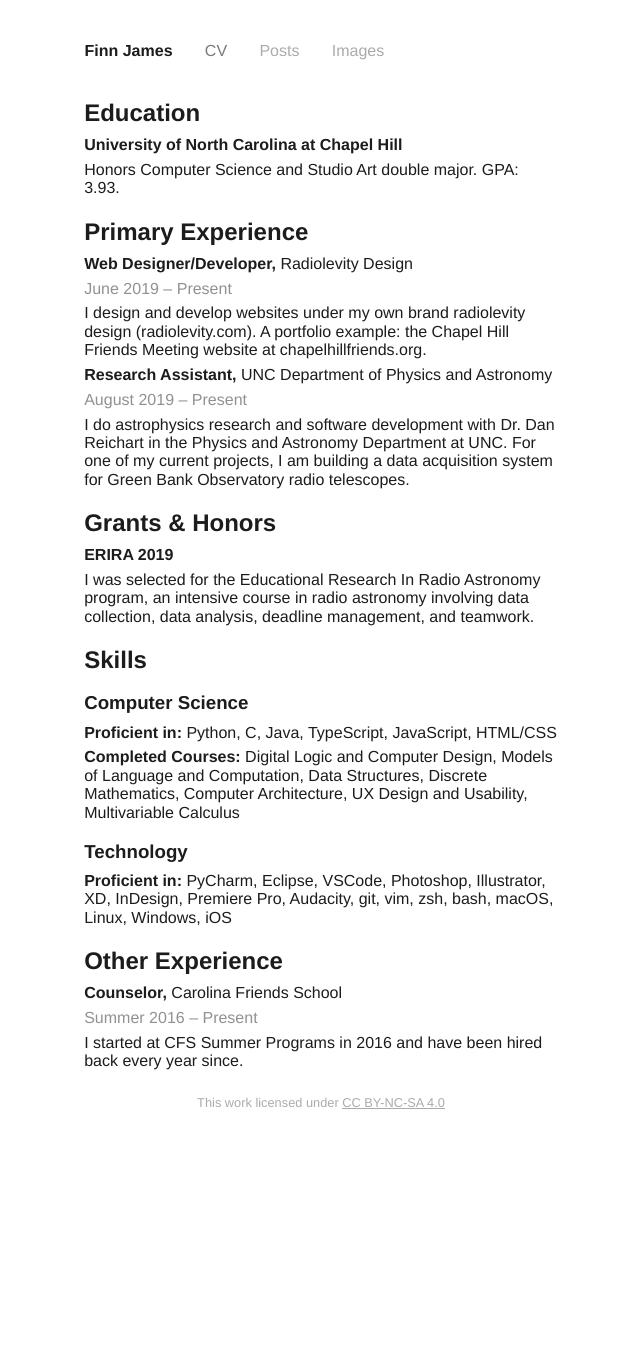
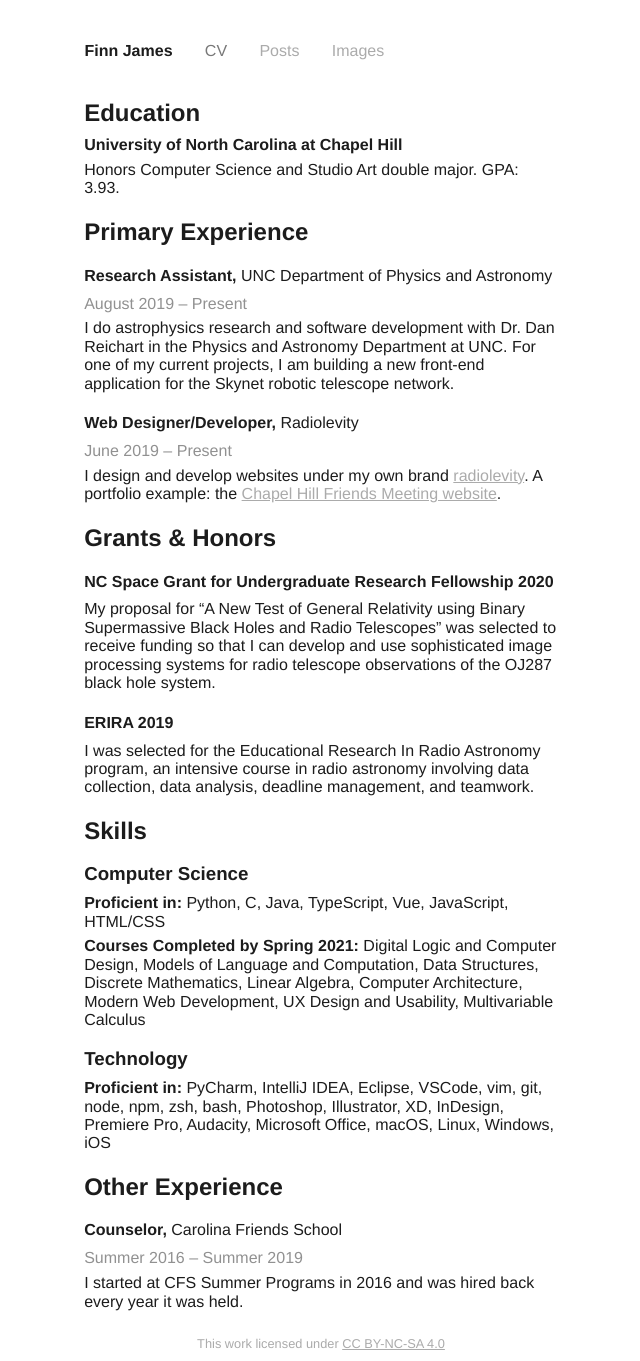
Before and after one commit to finnjames/finnjames.dev, a Jekyll site: the page built from pages/cv.md, in a window 1280 px wide. Shown: the whole page, without its empty margins (319-959 px from the left). Built offline with Jekyll 4.4.1, drawn with Linux system fonts in a browser that asks for light colours; some web fonts are replaced; before the commit the page ends 1120 px from its top, so only the background shows below that.

Commit message:
update cv

```diff
--- a/pages/cv.md
+++ b/pages/cv.md
@@ -12,21 +12,25 @@ Honors Computer Science and Studio Art double major. GPA: 3.93.
 
 ## Primary Experience
 
-**Web Designer/Developer,** Radiolevity Design
+#### Research Assistant, <span class="roman">UNC Department of Physics and Astronomy</span>
+
+<span class="gray">August 2019 – Present</span>
+
+I do astrophysics research and software development with Dr. Dan Reichart in the Physics and Astronomy Department at UNC. For one of my current projects, I am building a new front-end application for the Skynet robotic telescope network.
+
+#### Web Designer/Developer, <span class="roman">Radiolevity</span>
 
 <span class="gray">June 2019 – Present</span>
 
-I design and develop websites under my own brand radiolevity design (radiolevity.com). A portfolio example: the Chapel Hill Friends Meeting website at chapelhillfriends.org.
-
-**Research Assistant,** UNC Department of Physics and Astronomy
-
-<span class="gray">August 2019 – Present</span>
-
-I do astrophysics research and software development with Dr. Dan Reichart in the Physics and Astronomy Department at UNC. For one of my current projects, I am building a data acquisition system for Green Bank Observatory radio telescopes.
+I design and develop websites under my own brand [radiolevity](https://radiolevity.com). A portfolio example: the [Chapel Hill Friends Meeting website](https://chapelhillfriends.org).
 
 ## Grants & Honors
 
-**ERIRA 2019**
+#### NC Space Grant for Undergraduate Research Fellowship 2020
+
+My proposal for “A New Test of General Relativity using Binary Supermassive Black Holes and Radio Telescopes” was selected to receive funding so that I can develop and use sophisticated image processing systems for radio telescope observations of the OJ287 black hole system.
+
+#### ERIRA 2019
 
 I was selected for the Educational Research In Radio Astronomy program, an intensive course in radio astronomy involving data collection, data analysis, deadline management, and teamwork.
 
@@ -34,18 +38,18 @@ I was selected for the Educational Research In Radio Astronomy program, an inten
 
 ### Computer Science
 
-**Proficient in:** Python, C, Java, TypeScript, JavaScript, HTML/CSS
+**Proficient in:** Python, C, Java, TypeScript, Vue, JavaScript, HTML/CSS
 
-**Completed Courses:** Digital Logic and Computer Design, Models of Language and Computation, Data Structures, Discrete Mathematics, Computer Architecture, UX Design and Usability, Multivariable Calculus
+**Courses Completed by Spring 2021:** Digital Logic and Computer Design, Models of Language and Computation, Data Structures, Discrete Mathematics, Linear Algebra, Computer Architecture, Modern Web Development, UX Design and Usability, Multivariable Calculus
 
 ### Technology
 
-**Proficient in:** PyCharm, Eclipse, VSCode, Photoshop, Illustrator, XD, InDesign, Premiere Pro, Audacity, git, vim, zsh, bash, macOS, Linux, Windows, iOS
+**Proficient in:** PyCharm, IntelliJ IDEA, Eclipse, VSCode, vim, git, node, npm, zsh, bash, Photoshop, Illustrator, XD, InDesign, Premiere Pro, Audacity, Microsoft Office, macOS, Linux, Windows, iOS
 
 ## Other Experience
 
-**Counselor,** Carolina Friends School
+#### Counselor, <span class="roman">Carolina Friends School</span>
 
-<span class="gray">Summer 2016 – Present</span>
+<span class="gray">Summer 2016 – Summer 2019</span>
 
-I started at CFS Summer Programs in 2016 and have been hired back every year since.
+I started at CFS Summer Programs in 2016 and was hired back every year it was held.
```
